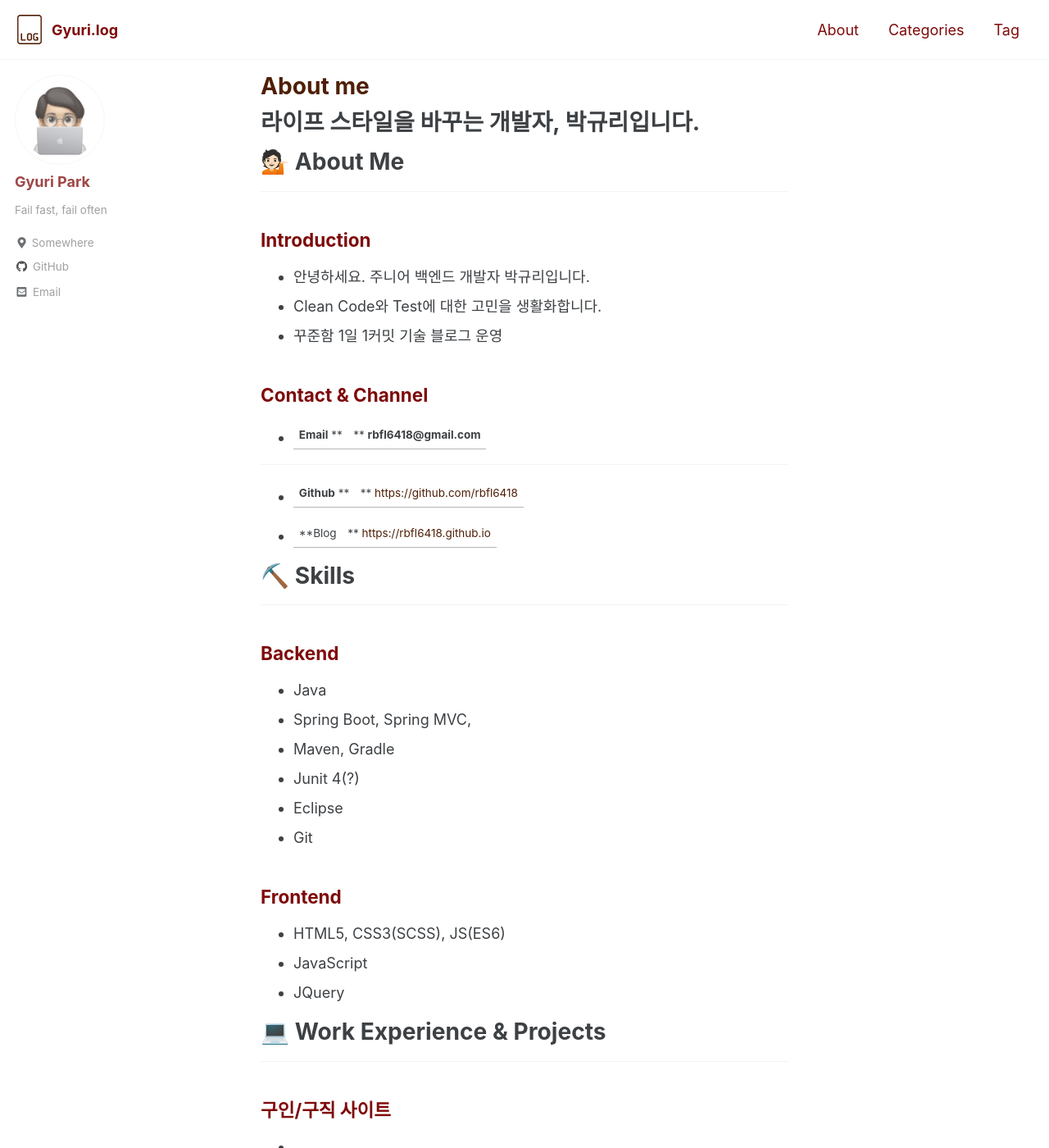
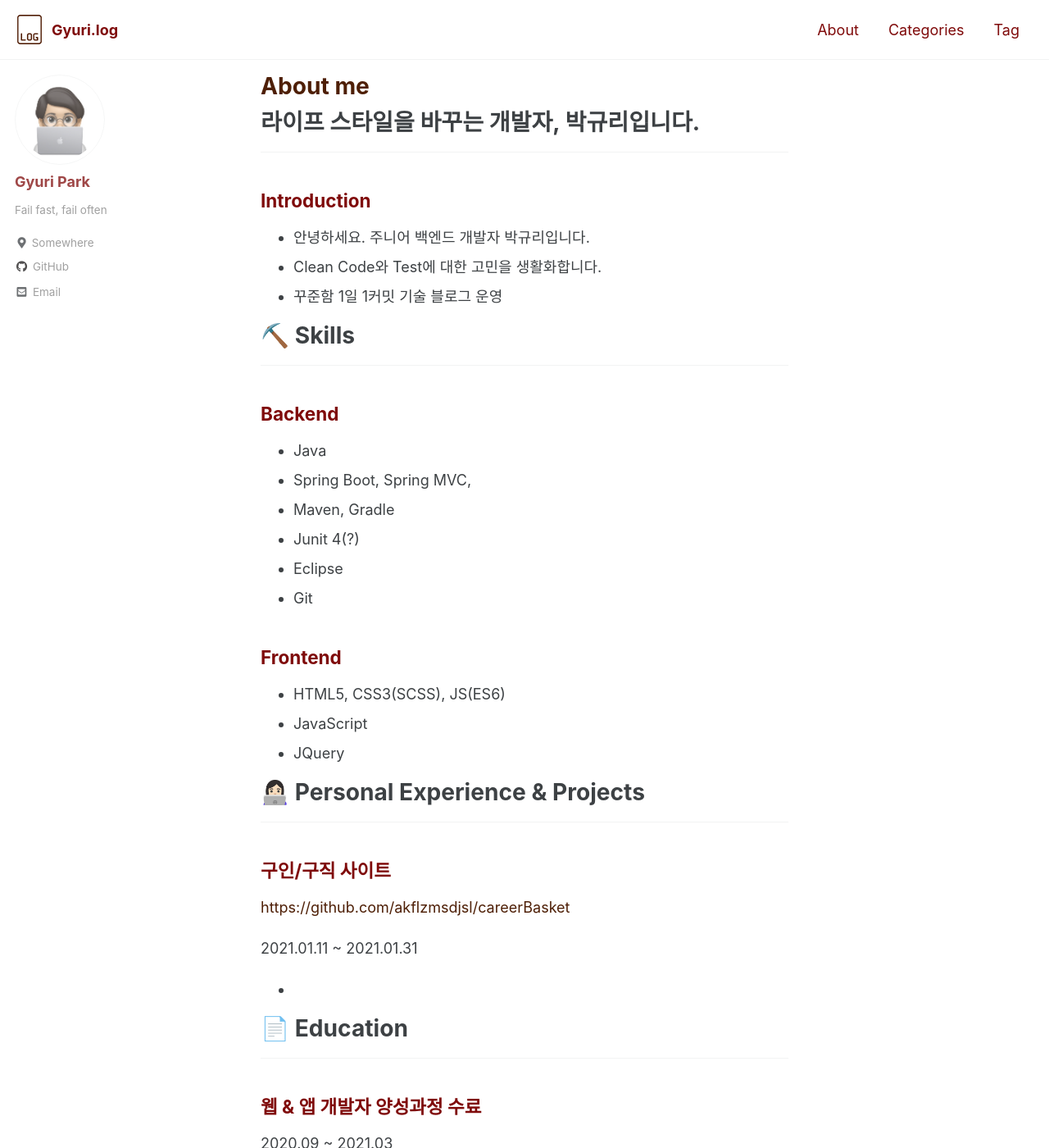
Before and after one commit to gyuripk/blog, a Jekyll site: the page built from _pages/about.md, in a window 1280 px wide and 1400 px high. Shown: the whole window at 82% size. Built offline with Jekyll 4.4.1, drawn with Linux system fonts in a browser that asks for light colours; cached includes are drawn as plain includes; some of the changed text lies outside the part shown.

Commit message:
Update about.md

```diff
--- a/_pages/about.md
+++ b/_pages/about.md
@@ -7,8 +7,6 @@
 
 # 라이프 스타일을 바꾸는 개발자, 박규리입니다.
 
-# 💁🏻 About Me
-
 ---
 
 ## Introduction
@@ -17,14 +15,6 @@
 - Clean Code와 Test에 대한 고민을 생활화합니다.
 - 꾸준함 1일 1커밋 기술 블로그 운영
 
-## Contact & Channel
-
-- **Email** **|** **rbfl6418@gmail.com**
-
----
-
-- **Github** **|** [https://github.com/rbfl6418](https://github.com/rbfl6418)
-- **Blog |** [https://rbfl6418.github.io](https://rbfl6418.github.io/)
 
 # ⛏️ Skills
 
@@ -45,13 +35,6 @@
 - JavaScript
 - JQuery
 
-# 💻 Work Experience & Projects
-
----
-
-## 구인/구직 사이트
-
--
 
 # 👩🏻‍💻 Personal Experience & Projects
 
```
Also changed, not shown: other parts of _pages/about.md (+0 -7 lines).
